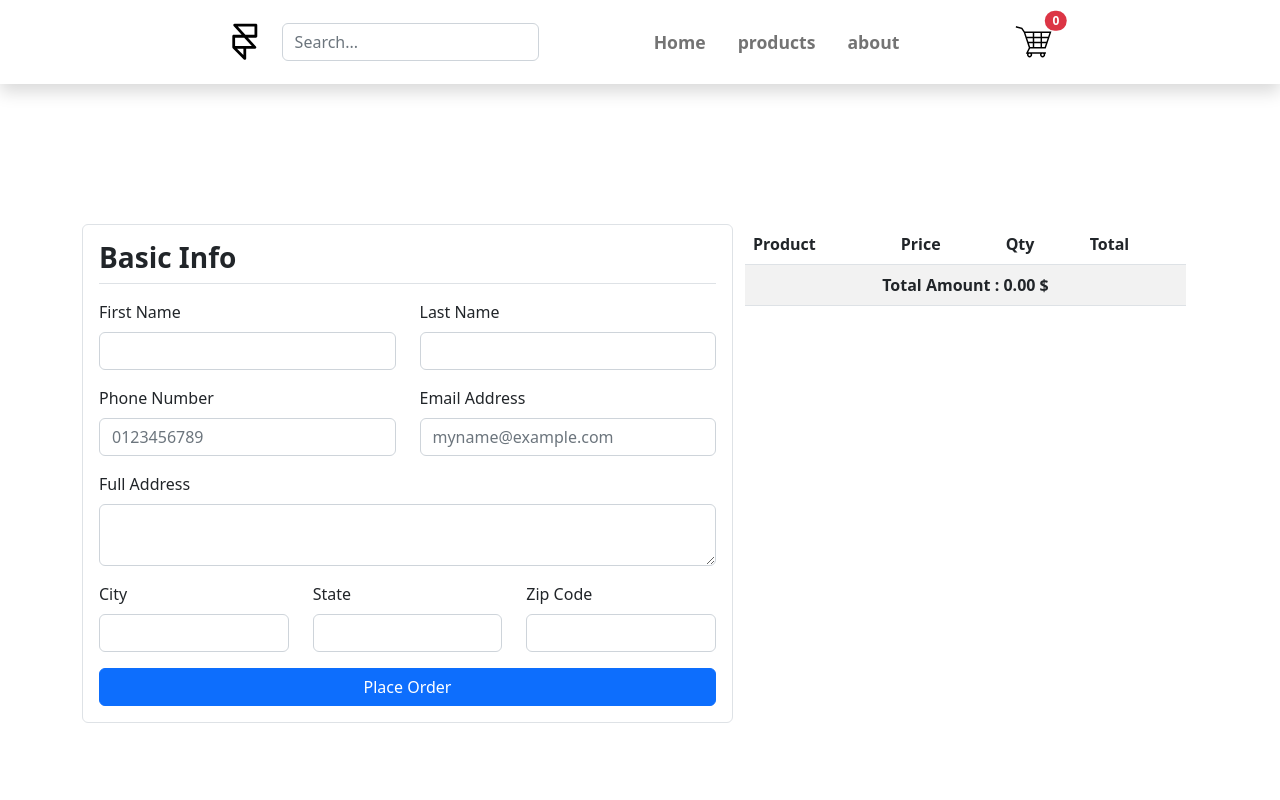
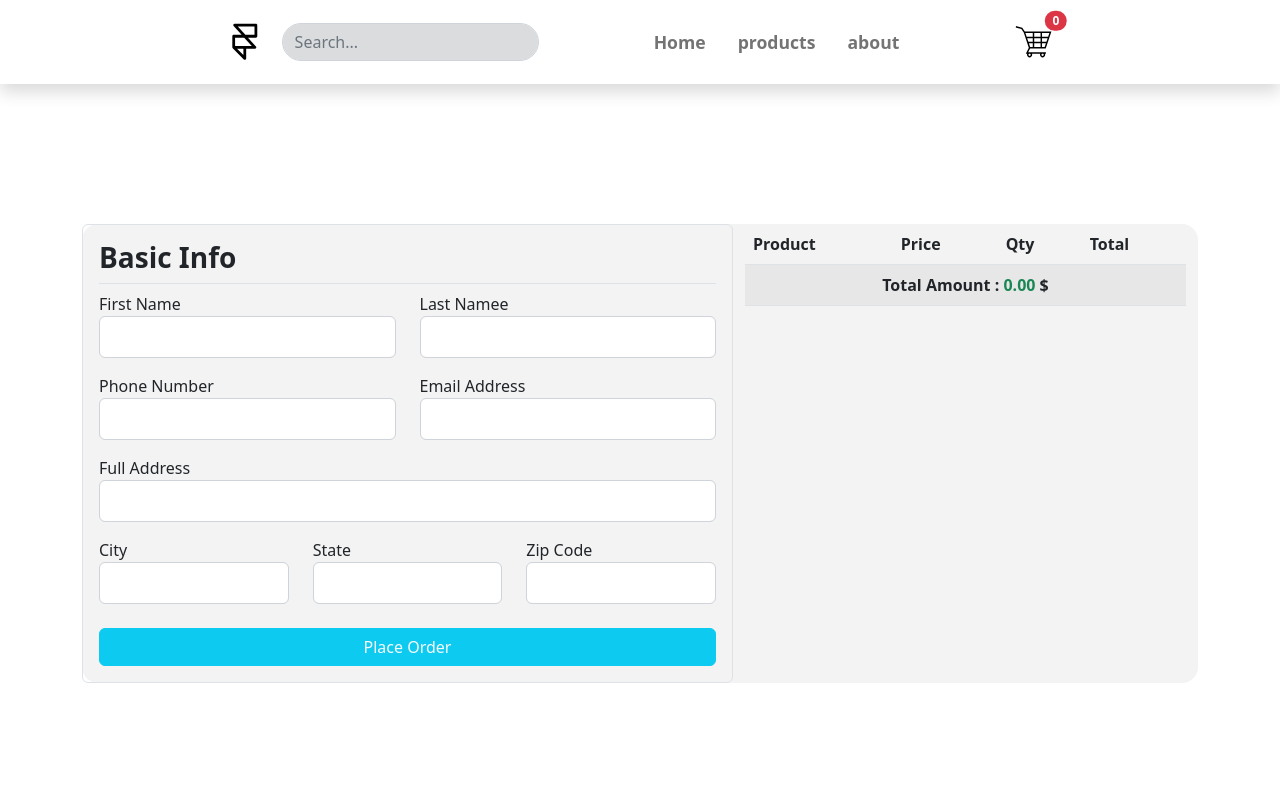
Before and after one commit to OSAMA263/ecommerce-app, a React (Create React App) app: page /#/checkout in a window 1280 px wide. Shown: the top 800 px of the page. Built offline with nearby package versions, Linux system fonts and the light colour scheme.

Commit message:
new stuff..

```diff
--- a/src/components/CheckOutComp.js
+++ b/src/components/CheckOutComp.js
@@ -1,7 +1,9 @@
-import React, { useState } from "react";
+import React, { useRef, useState } from "react";
 import { useDispatch, useSelector } from "react-redux";
 import { Clear } from "../rtk/slices/CartSlice";
-import { useLocation, useNavigate } from "react-router-dom";
+import { useNavigate } from "react-router-dom";
+import { motion } from "framer-motion";
+import { useEffect } from "react";
 
 export default function CheckOutComp() {
   const products = useSelector((state) => state.cart);
@@ -9,8 +11,7 @@ export default function CheckOutComp() {
   const [isActive, setIsActive] = useState(false);
   const [User, setUser] = useState({});
   const navigate = useNavigate();
-  const { pathname } = useLocation();
-
+  const input = useRef([]);
   const TotalAmount = products
     .reduce((acc, pro) => (acc += pro.price * pro.qty), 0)
     .toFixed(2);
@@ -31,131 +32,106 @@ export default function CheckOutComp() {
       setIsActive(false);
     }, 3000);
   };
+  // form data
+  const formData = [
+    { div: "col-6", type: "text", label: "First Name" },
+    { div: "col-6", type: "text", label: "Last Namee" },
+    { div: "col-6", type: "number", label: "Phone Number" },
+    { div: "col-6", type: "email", label: "Email Address" },
+    { div: "col-12", type: "text", label: "Full Address" },
+    { div: "col-4", type: "text", label: "City" },
+    { div: "col-4", type: "text", label: "State" },
+    { div: "col-4", type: "number", label: "Zip Code" },
+  ];
+  const parentFormVariants = {
+    init: {
+      opacity: 0,
+    },
+    animate: {
+      opacity: 1,
+      transition: {
+        staggerChildren: 0.5,
+      },
+    },
+  };
+  const inputChildren = {
+    init: {
+      opacity: 0,
+      x: -40,
+    },
+    animate: {
+      opacity: 1,
+      x: 0,
+      transition: {
+        delay: 0.3,
+      },
+    },
+  };
 
   return (
     <>
       {/* modal */}
-      <div
-        style={isActive ? { visibility: "visible", opacity: "1" }:null}
+      {isActive && (
+        <motion.div
+          initial={{ opcity: 0 }}
+          animate={{ opacity: 1 }}
           className="position-fixed top-0 d-flex justify-content-center vw-100 vh-100"
           id="modal"
         >
-        <div
+          <motion.div
+            initial={{ y: "-100vh" }}
+            animate={{ y: 0 }}
+            transition={{ delay: 0.4 }}
             id="modal-body"
             className="p-5 my-auto text-center flex-column align-items-center d-flex rounded-3"
           >
             <h3>Thank you For shopping With Us lad</h3>
             <small>(data loged in consol)</small>
-        </div>
-      </div>
-      <div className="my-8 row h-100 mx-auto d-flex justify-content-between container-md">
+          </motion.div>
+        </motion.div>
+      )}
+      <div className="container-md">
+        <div
+          style={{ backgroundColor: "rgba(60, 60, 60, 0.06)" }}
+          className="my-8 row h-100 mx-auto d-flex rounded-4 justify-content-between "
+        >
           <div className="border col-lg-7 col-12 rounded-2 p-3">
-          <div className="col-12 mb-3 border-bottom">
+            <div className="col-12 mb-3o border-bottom">
               <h3 className="fw-bold">Basic Info</h3>
             </div>
-          <form onSubmit={submitHandler} className="row" action="">
-            <div className="col-6 mb-3">
-              <label className="form-label" htmlFor="">
-                First Name
+            {/* form */}
+            <motion.form
+              variants={parentFormVariants}
+              initial="init"
+              animate="animate"
+              onSubmit={submitHandler}
+              className="row"
+              action=""
+            >
+              {formData.map(({ div, type, label }, i) => (
+                <motion.div
+                  variants={inputChildren}
+                  key={i}
+                  className={`my-2 ${div}`}
+                >
+                  <label
+                    htmlFor=""
+                  >
+                    {label}
                   </label>
                   <input
+                    ref={(e) => (input[i] = e)}
                     required
+                    className="form-control py-2"
                     onChange={updateData}
-                name="FirstName"
-                className="form-control"
-                type="text"
-                placeholder=""
+                    type={type}
+                    name={label}
                   />
-            </div>
-            <div className="col-6 mb-3">
-              <label className="form-label" htmlFor="">
-                Last Name
-              </label>
-              <input
-              required
-                onChange={updateData}
-                name="LastName"
-                className="form-control"
-                type="text"
-                placeholder=""
-              />
-            </div>
-            <div className="col-6 mb-3">
-              <label className="form-label" htmlFor="">
-                Phone Number
-              </label>
-              <input
-              required
-                onChange={updateData}
-                name="PhoneNumber"
-                className="form-control"
-                type="number"
-                placeholder="0123456789"
-              />
-            </div>
-            <div className="col-6 mb-3">
-              <label className="form-label" htmlFor="">
-                Email Address
-              </label>
-              <input
-              required
-                onChange={updateData}
-                name="Email"
-                className="form-control"
-                type="email"
-                placeholder="myname@example.com"
-              />
-            </div>
-            <div className="col-12 mb-3">
-              <label htmlFor="" className="form-label">
-                Full Address
-              </label>
-              <textarea
-                name="address"
-                onChange={updateData}
-                className="form-control"
-              ></textarea>
-            </div>
-            <div className="col-4">
-              <label htmlFor="" className="form-label">
-                City
-              </label>
-              <input
-              required
-                onChange={updateData}
-                name="city"
-                type="text"
-                className="form-control"
-              />
-            </div>
-            <div className="col-4">
-              <label htmlFor="" className="form-label">
-                State
-              </label>
-              <input
-              required
-                onChange={updateData}
-                name="state"
-                type="text"
-                className="form-control"
-              />
-            </div>
-            <div className="col-4">
-              <label htmlFor="" className="form-label">
-                Zip Code
-              </label>
-              <input
-              required
-                onChange={updateData}
-                maxLength="5"
-                name="Zcode"
-                type="number"
-                className="form-control"
-              />
-            </div>
+                </motion.div>
+              ))}
               <div className="col-12 mt-3">
                 <button
-                className="w-100 btn btn-primary"
+                  className="w-100 btn btn-info text-light"
                   data-bs-target="#Modal"
                   data-bs-toggle
                   type="submit"
@@ -163,7 +139,7 @@ export default function CheckOutComp() {
                   Place Order
                 </button>
               </div>
-          </form>
+            </motion.form>
           </div>
           {/* products in order */}
           <div className="col-lg-5 col-12">
@@ -177,21 +153,22 @@ export default function CheckOutComp() {
                 </tr>
               </thead>
               <tbody>
-              {products.map(({ title, price, qty, id }) => (
-                <tr className="fw-semibold" key={id}>
-                  <td className=" w-35">{title}</td>
+                {products.map(({ image, price, qty, id }) => (
+                  <tr className="fw-semibold text-center" key={id}>
+                    <td className="w-35"><img src={image} className="w-md-35 w-25" alt="" /></td>
                     <td>{price.toFixed(2)} $</td>
                     <td>{qty}</td>
                     <td>{price * qty} $</td>
                   </tr>
                 ))}
                 <tr className="fw-bold text-center">
-                <td colSpan="4">Total Amount : {TotalAmount} $</td>
+                  <td colSpan="4">Total Amount : <span className="text-success">{TotalAmount}</span> $</td>
                 </tr>
               </tbody>
             </table>
           </div>
         </div>
+      </div>
     </>
   );
 }
--- a/src/components/ScrollToTopBtn.js
+++ b/src/components/ScrollToTopBtn.js
@@ -14,7 +14,7 @@ export default function ScrollToTopBtn() {
       onClick={() => {
         window.scrollTo(0, 0);
       }}
-      style={{ transition: "all .5s ease" }}
+      style={{ transition: "all .5s ease" ,zIndex:69}}
       className={`position-fixed bottom-0 end-0 mb-3 me-3 mb-sm-5 me-sm-5 rounded-pill btn btn-dark px-2 py-1 border-2 border border-dark ${
         !displayed && "invisible opacity-0"
       }`}
--- a/src/components/SearchByTitle.js
+++ b/src/components/SearchByTitle.js
@@ -22,7 +22,7 @@ export default function SearchByTitle() {
         ref={input}
         type="search"
         placeholder="Search..."
-        className="form-control"
+        className="form-control rounded-pill bg-secondary bg-opacity-25"
         onChange={(e) => filterhanlder(e)}
       />
       <div
--- a/src/components/footer.js
+++ b/src/components/footer.js
@@ -32,7 +32,7 @@ export default function Footer() {
           </ul>
         </div>
         <h5 className="text-light text-capitalize">
-          copright @ecommerce shop 2023. all rights reserved
+        design by osam263 shop 2023. all rights reserved
         </h5>
       </div>
     </footer>
--- a/src/components/pages/Products.js
+++ b/src/components/pages/Products.js
@@ -9,7 +9,7 @@ import { AddToCart } from "../../rtk/slices/CartSlice";
 import { IoIosEye } from "react-icons/io";
 import { FaCheck } from "react-icons/fa";
 import Pagination from "../Pagination";
-import { motion } from "framer-motion";
+import { AnimatePresence, motion } from "framer-motion";
 
 export default function Products() {
   const dispatch = useDispatch();
@@ -63,6 +63,38 @@ export default function Products() {
     localStorage.setItem("cart", JSON.stringify(cart));
   }, [cart]);
 
+  // animation products
+  const parentVariants = {
+    init: {
+      opacity: 0,
+    },
+    animate: {
+      opacity: 1,
+      transition: {
+        when: "beforeChildren",
+        staggerChildren: 0.4,
+        delay: 0.4,
+      },
+    },
+  };
+  const productVariants = {
+    init: {
+      x: -50,
+      opacity: 0,
+    },
+    animate: {
+      opacity: 1,
+      x: 0,
+      transition: {
+        duration: 0.4,
+      },
+    },
+    exit: {
+      x: 50,
+      opacity: 0,
+    },
+  };
+
   return (
     <motion.div
       initial={{ opacity: 0 }}
@@ -101,7 +133,7 @@ export default function Products() {
           <div className="d-none d-md-flex gap-3 bg-secondary d-flex mx-auto p-2 rounded bg-opacity-25 ">
             {categories.map((cat) => (
               <button
-                className={`btn px-3 fw-semibold ${
+                className={`btn px-3 fw-semibold rounded-pill ${
                   isActive === cat ? "btn-dark" : "btn-secondary"
                 }`}
                 key={cat}
@@ -110,11 +142,16 @@ export default function Products() {
                   setIsActive(cat);
                 }}
               >
-                {cat}
+                {cat} (
+                {
+                  products.filter((pro) => pro.category === cat && products)
+                    .length
+                }
+                )
               </button>
             ))}
             <button
-              className={`btn px-3 fw-semibold ${
+              className={`btn px-3 fw-semibold rounded-pill ${
                 isActive === "all" ? "btn-dark" : "btn-secondary"
               }`}
               onClick={() => {
@@ -122,7 +159,7 @@ export default function Products() {
                 setIsActive("all");
               }}
             >
-              all
+              all ({products.length})
             </button>
           </div>
           {/* mobile filter */}
@@ -139,16 +176,25 @@ export default function Products() {
                   {cat}
                 </option>
               ))}
-            </select></div>
+            </select>
           </div>
-        <div className="row mt-6 justify-content-evenly gap-4 g-3 w-md-75 w-sm-50 w-85 mx-auto">
+        </div>
+        <div className="py-3" style={{ backgroundColor: "#f5f5f5" }}>
+          <motion.div
+            variants={parentVariants}
+            initial="init"
+            animate="animate"
+            className="row mt-6 justify-content-evenly gap-4 g-3 w-md-75 w-sm-50 w-85 mx-auto"
+          >
             {/*=========== display products ===========*/}
             {currentItems.length > 0 ? (
-            currentItems.map((pro) => (
+              <AnimatePresence mode="wait">
+                {currentItems.map((pro) => (
                   <motion.div
-                initial={{ opacity: 0 }}
-                animate={{ opacity: 1 }}
-                exit={{ opacity: 0 }}
+                    variants={productVariants}
+                    initial="init"
+                    animate="animate"
+                    exit="exit"
                     key={pro.id}
                     className="col-xl-3 col-md-5"
                     id="product"
@@ -197,7 +243,8 @@ export default function Products() {
                       </div>
                     </div>
                   </motion.div>
-            ))
+                ))}
+              </AnimatePresence>
             ) : (
               <div className="d-flex justify-content-center">
                 <h3 className="fw-bold">empty</h3>
@@ -223,6 +270,7 @@ export default function Products() {
                 CurrentPage={CurrentPage}
               />
             </div>
+          </motion.div>
         </div>
       </section>
     </motion.div>
--- a/src/components/pages/home.js
+++ b/src/components/pages/home.js
@@ -49,6 +49,7 @@ export default function Home() {
             new products
           </h1>
         </div>
+        <div className="mt-3" style={{backgroundColor:"rgba(245, 238, 231, 0.71)"}}>
         <div className="row justify-content-evenly gap-3 g-3 w-65 mx-auto">
           <div className="front-card"></div>
           <div className="back-card"></div>
@@ -78,7 +79,7 @@ export default function Home() {
                         more details
                       </Link>
                     </div>
-                    <div className="card-front border rounded-5 position-absolute p-3 h-100 w-100 d-flex justify-content-center">
+                    <div className="card-front rounded-5 position-absolute p-3 h-100 w-100 d-flex justify-content-center">
                       <img className="w-100" src={pro.image} alt="" />
                     </div>
                   </div>
@@ -90,7 +91,7 @@ export default function Home() {
               <h3 className="fw-bold">Loading...</h3>
             </div>
           )}
-        </div>
+        </div></div>
       </section>
     </motion.div>
   );
--- a/src/styles/idk.css
+++ b/src/styles/idk.css
@@ -137,8 +137,6 @@ img.active {
 /* checkout */
 #modal {
   transition: 0.5s ease;
-  visibility: hidden;
-  opacity: 0;
   z-index: 69696969;
   background-color: rgba(14, 14, 14, 0.445);
 }
@@ -146,3 +144,7 @@ img.active {
   background-color: #fff;
   height: 9rem;
 }
+.form-control:focus{
+  box-shadow: 0 0 5px .5px #248c46!important;
+  outline:0px!important;
+}
```
Also changed, not shown: src/components/SideCart.js (+22 -10 lines), src/components/navbar.js (+24 -6 lines), src/components/pages/about.js (+12 -5 lines). Lines whose indentation alone changed are shown as unchanged.
